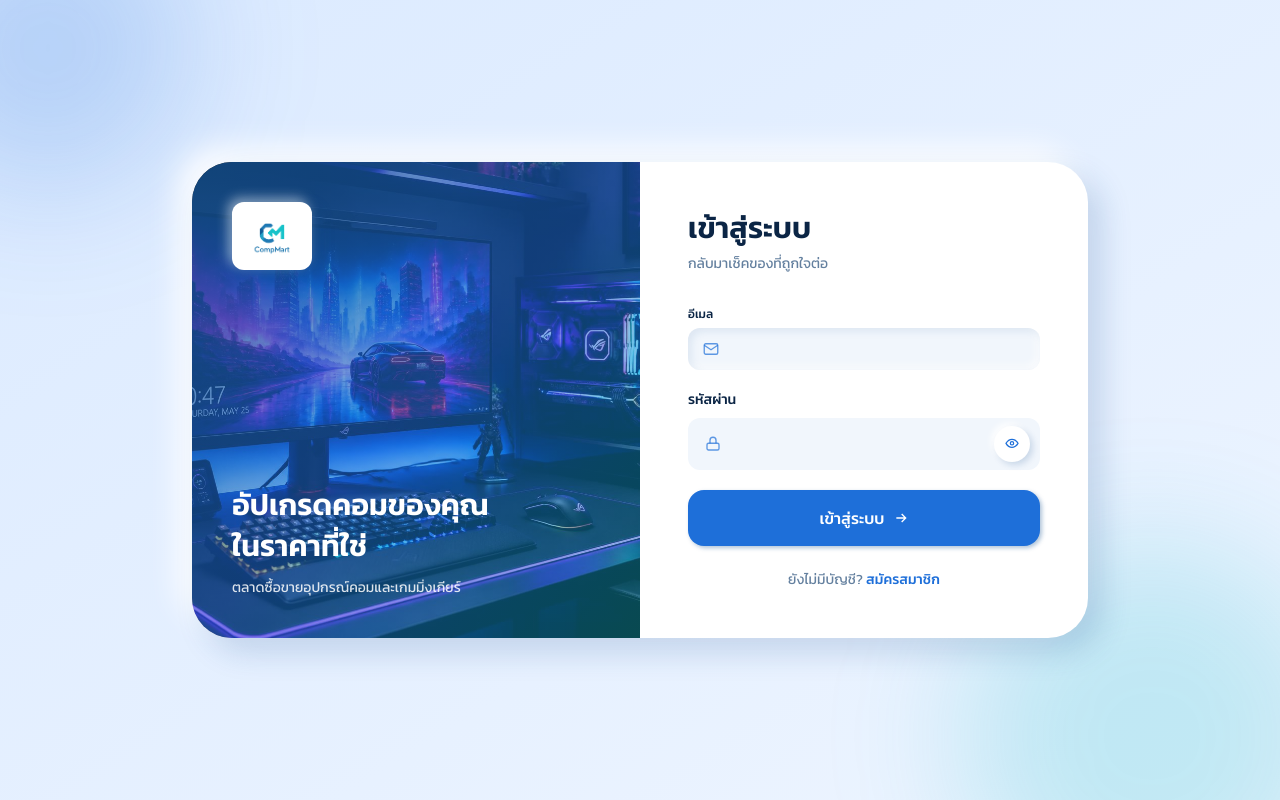
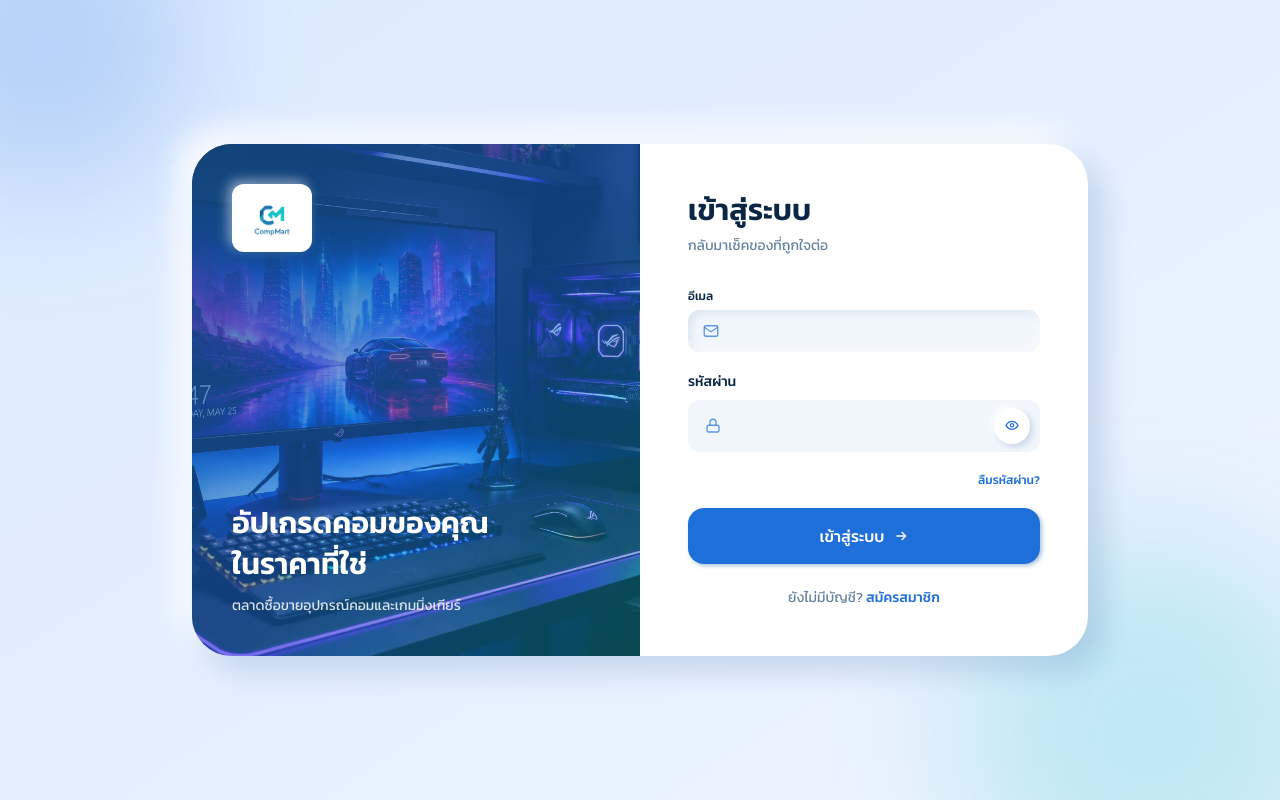
Before and after one commit to minnimall/CompMart, a Next.js app: page /login in a window 1280 px wide. Built offline with nearby package versions, Linux system fonts and the light colour scheme.

Commit message:
Update page.tsx

```diff
--- a/src/app/(auth)/login/page.tsx
+++ b/src/app/(auth)/login/page.tsx
@@ -52,6 +52,12 @@ export default async function LoginPage({
             />
             <PasswordInput autoComplete="current-password" />
 
+            <div className="flex justify-end">
+                <a href="/forgot-password" className="text-xs font-medium text-primary hover:text-primary-dark">
+                    ลืมรหัสผ่าน?
+                </a>
+            </div>
+
             <SubmitButton label="เข้าสู่ระบบ" />
         </form>
 
```
